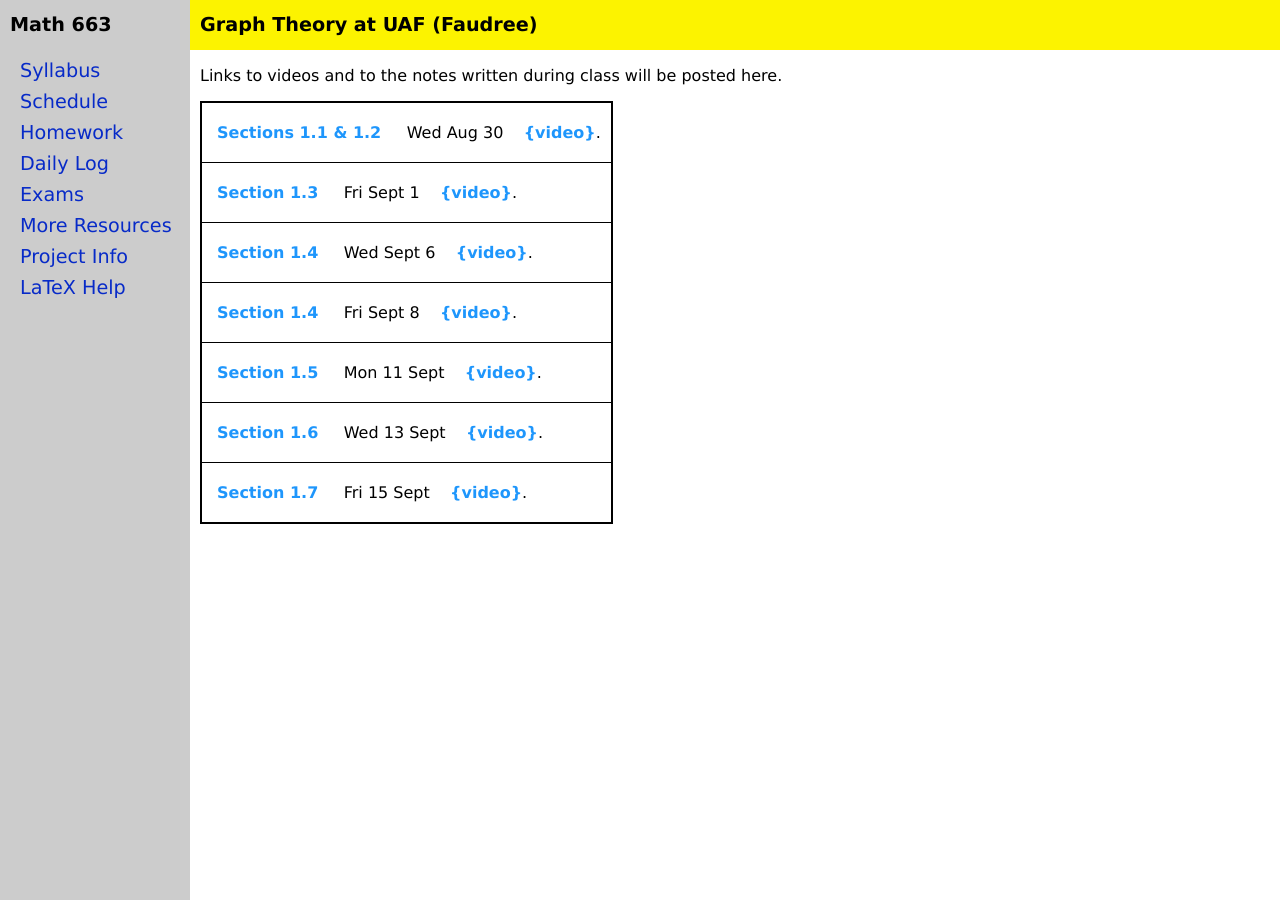
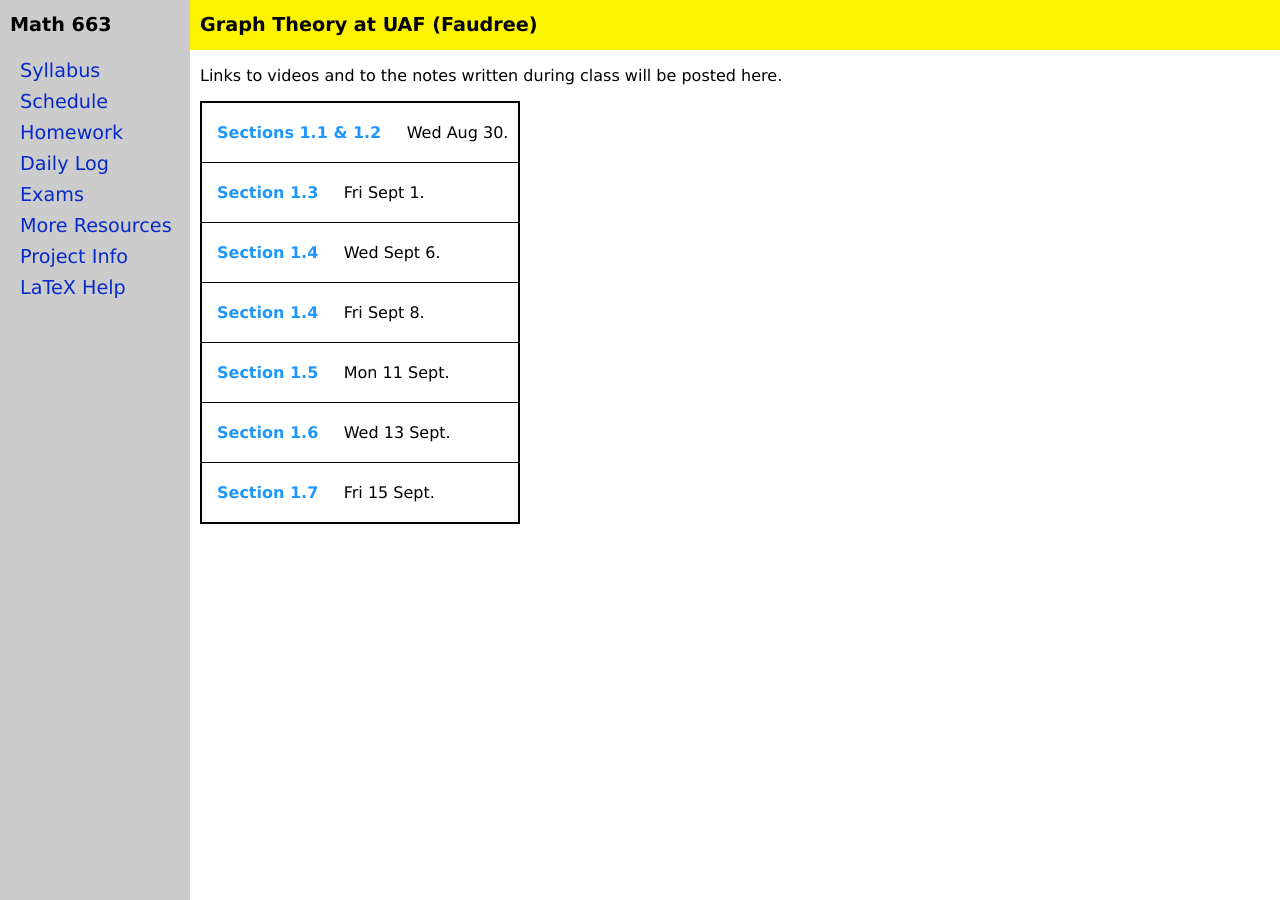
Before and after one commit to jrfaudree/GradGT, a Jekyll site: the page built from dailylog.md, in a window 1280 px wide. Built offline with Jekyll 4.4.1, drawn with Linux system fonts in a browser that asks for light colours.

Commit message:
Update dailylog_table.md

```diff
--- a/_includes/dailylog_table.md
+++ b/_includes/dailylog_table.md
@@ -2,7 +2,7 @@
 <table class="asst-table">
 {% for dailylog in data.dailylog %}
 <tr>
-  <td><a href="{{ data.home }}/{{ dailylog.url }}"><b>{{ dailylog.name }}</b></a> &nbsp; &nbsp; {{ dailylog.date }}&nbsp; &nbsp; <a href="{{ data.home }}/{{ dailylog.url }}"><b>{video}</b></a>.
+  <td><a href="{{ data.home }}/{{ dailylog.url }}"><b>{{ dailylog.name }}</b></a> &nbsp; &nbsp; {{ dailylog.date }}.
   </td>
 </tr>
 {% endfor %}
```
